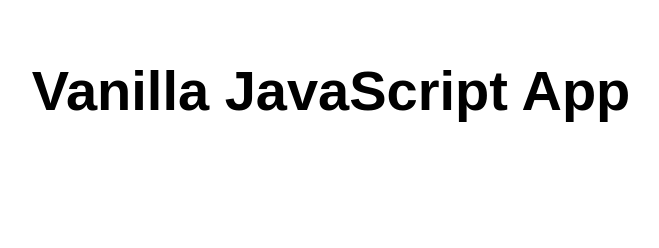
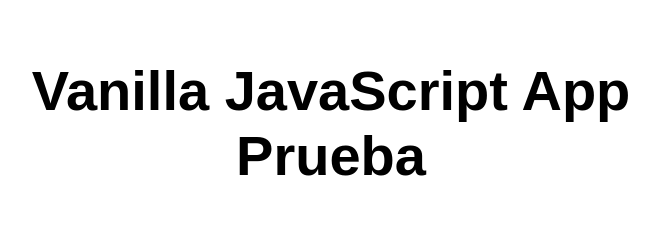
Before and after one commit to jorgevalverdev/my-first-static-web-app, a website: page src/index.html in a window 1280 px wide. Shown: the whole page, without its empty margins (309-968 px from the left). Drawn offline with Linux system fonts and the light colour scheme.

Commit message:
Update index.html

```diff
--- a/src/index.html
+++ b/src/index.html
@@ -5,12 +5,12 @@
   <meta charset="UTF-8">
   <meta name="viewport" content="width=device-width, initial-scale=1.0">
   <link rel="stylesheet" href="styles.css">
-  <title>Vanilla JavaScript App Prueba</title>
+  <title>Vanilla JavaScript App</title>
 </head>
 
 <body>
   <main>
-    <h1>Vanilla JavaScript App</h1>
+    <h1>Vanilla JavaScript App Prueba</h1>
   </main>
 </body>
 
```
